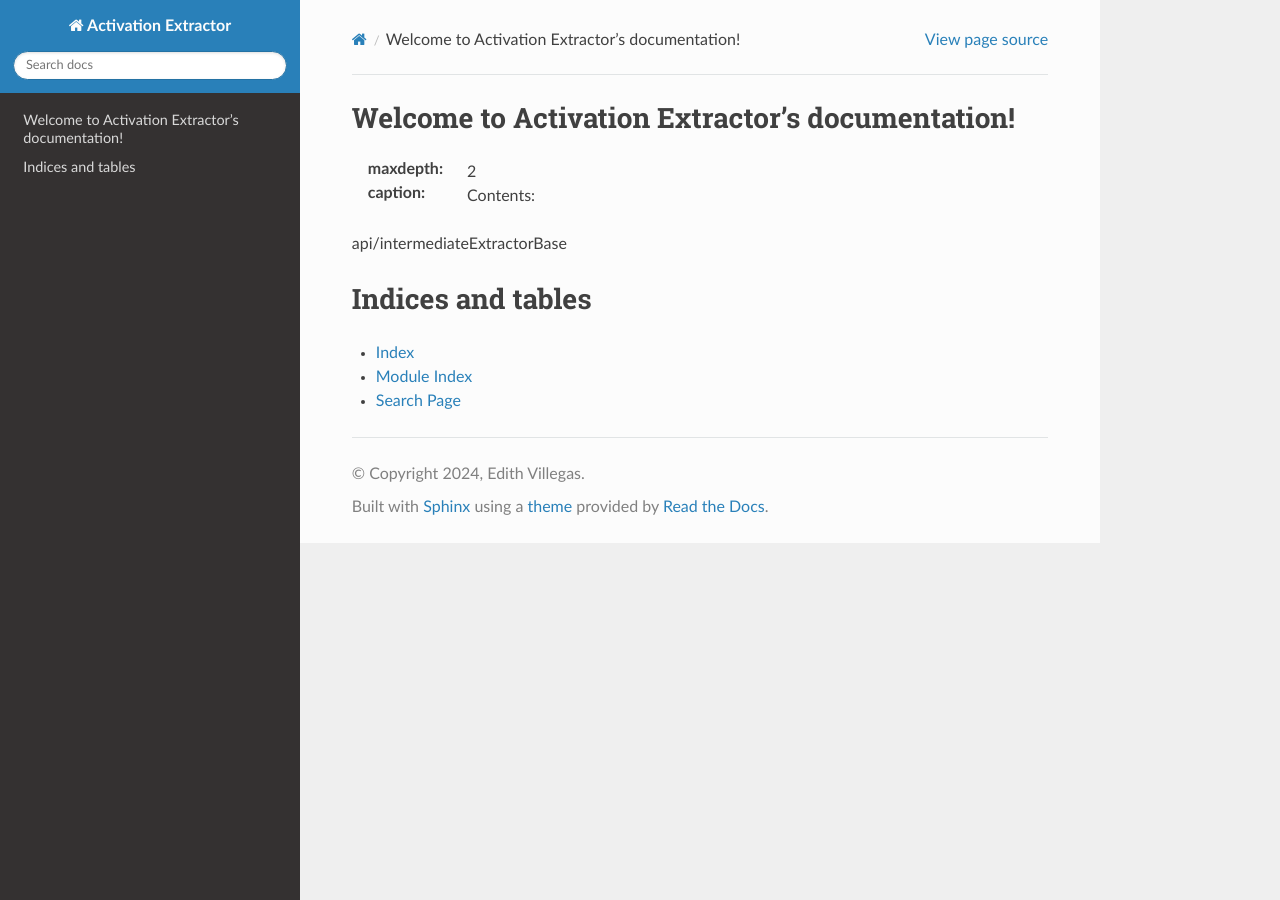
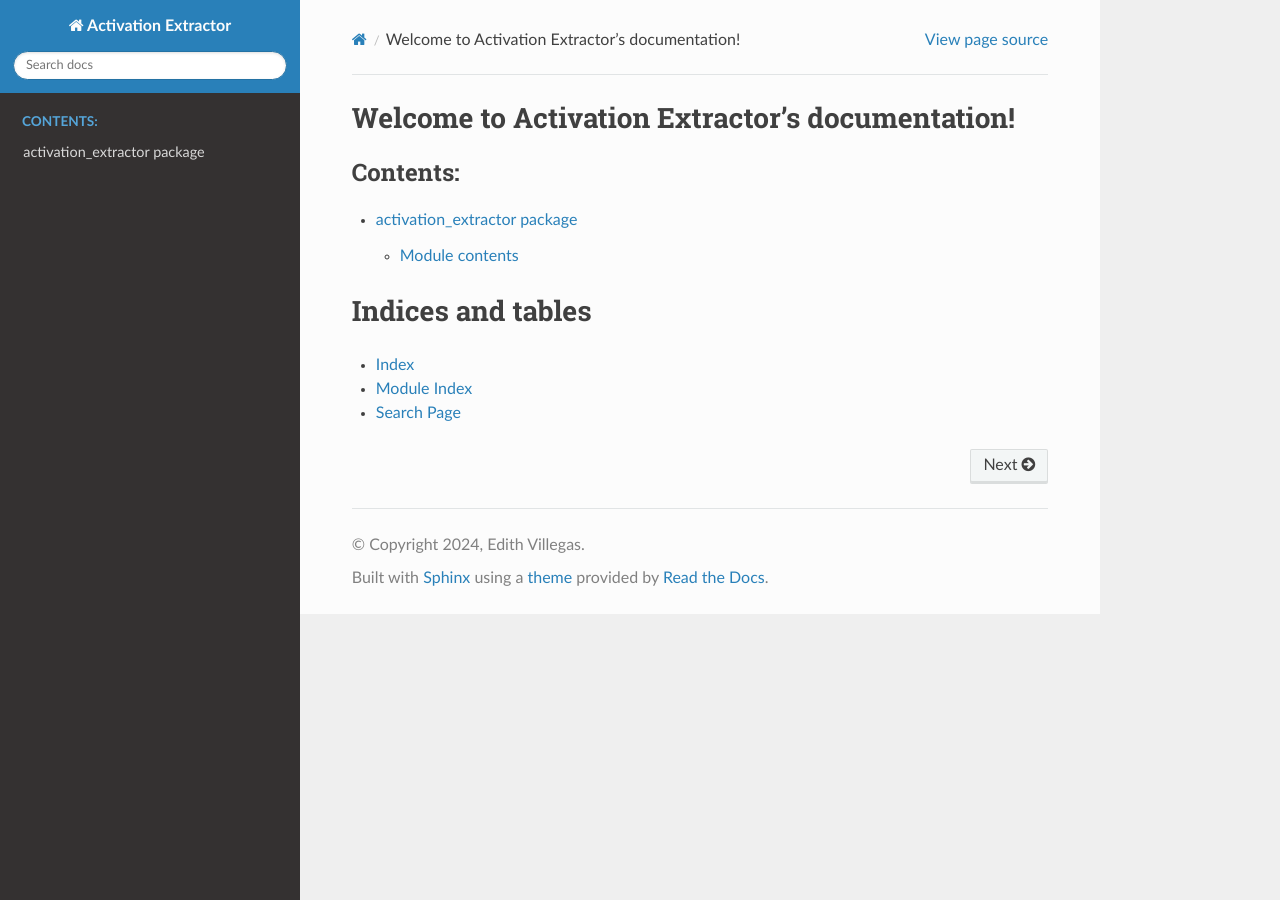
Before and after one commit to edithvillegas/activation-extractor, a Sphinx documentation site: the page built from docs/source/index.rst, in a window 1280 px wide. Built offline with Sphinx 7.4.7 and the Read the Docs theme 2.0.0, drawn with Linux system fonts in a browser that asks for light colours.

Commit message:
generated documentation automatically with sphinx-apidoc

```diff
--- a/docs/source/index.rst
+++ b/docs/source/index.rst
@@ -7,10 +7,10 @@ Welcome to Activation Extractor's documentation!
 ================================================
 
 .. toctree::
-:maxdepth: 2
-:caption: Contents:
+    :maxdepth: 2
+    :caption: Contents:
 
-api/intermediateExtractorBase
+    api/activation_extractor
 
 Indices and tables
 ==================
```
Also changed, not shown: docs/source/api/activation_extractor.rst (added, +10 -0 lines), docs/source/api/modules.rst (added, +7 -0 lines).
